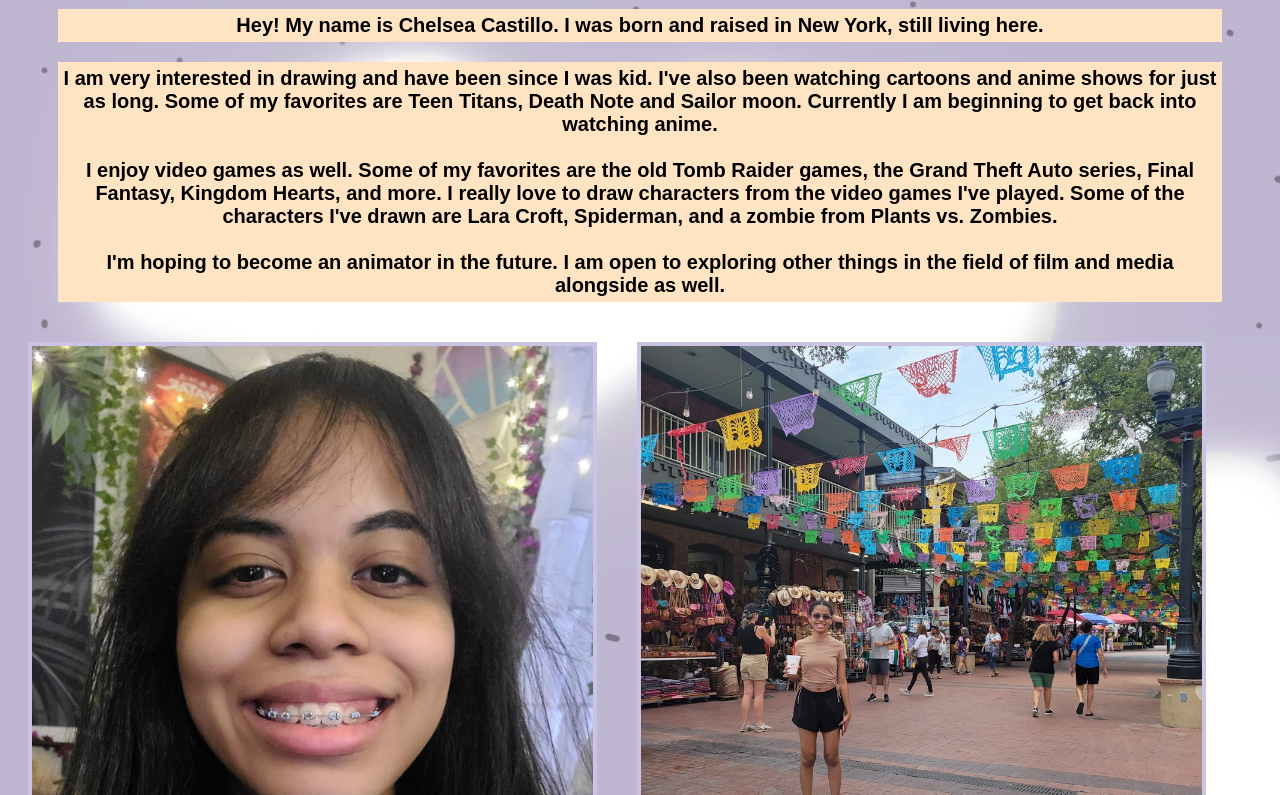
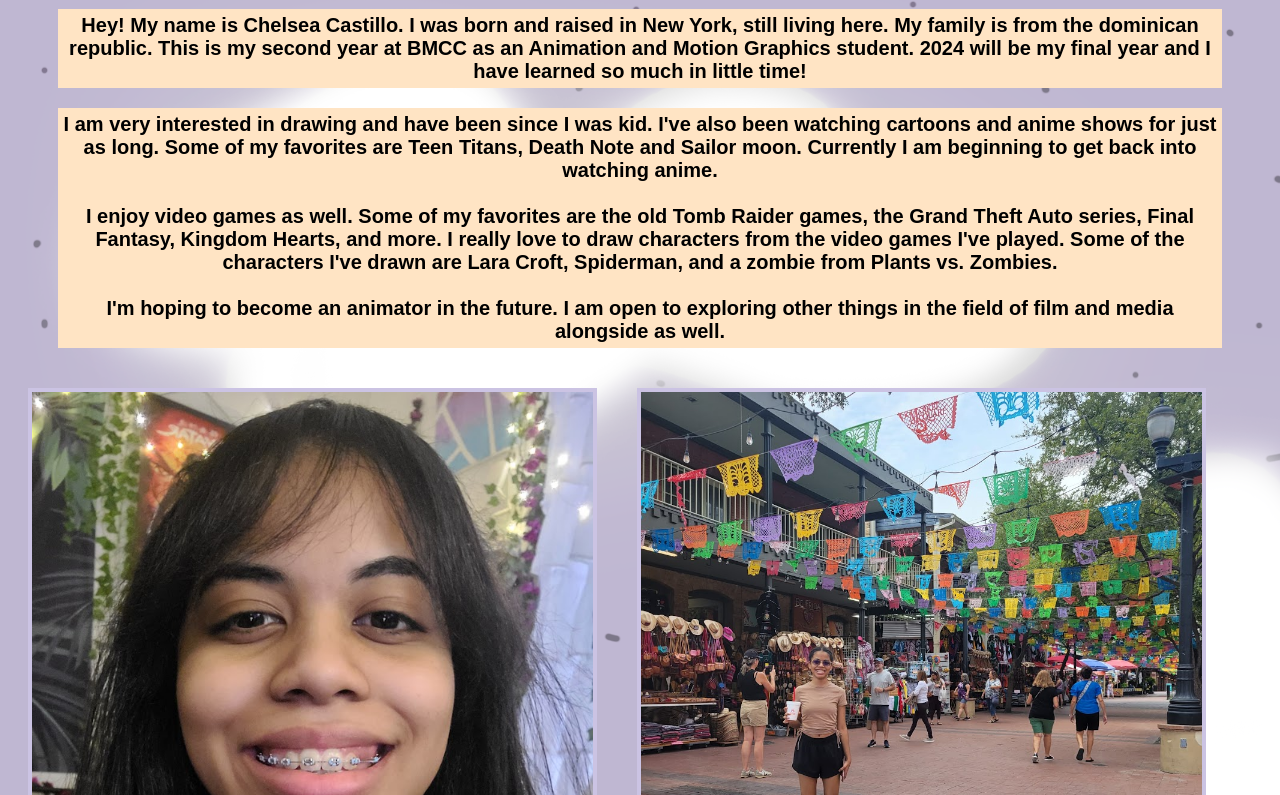
Before and after one commit to chelseacn/Chels_Website, a plain HTML site: page aboutme.html in a window 1280 px wide. Shown: the part 91-886 px from the top of the page. Drawn offline with Linux system fonts and the light colour scheme.

Commit message:
Add files via upload

```diff
--- a/aboutme.html
+++ b/aboutme.html
@@ -12,7 +12,7 @@
                <div align="center">
         <h1>About Me</h1>
         </div>
-        <p>Hey! My name is Chelsea Castillo. I was born and raised in New York, still living here.</p>
+        <p>Hey! My name is Chelsea Castillo. I was born and raised in New York, still living here. My family is from the dominican republic. This is my second year at BMCC as an Animation and Motion Graphics student. 2024 will be my final year and I have learned so much in little time!</p>
 
                 </div>
         <p>I am very interested in drawing and have been since I was kid. I've also been watching cartoons and anime shows for just as long. Some of my favorites are Teen Titans, Death Note and Sailor moon. Currently I am beginning to get back into watching anime.
```
